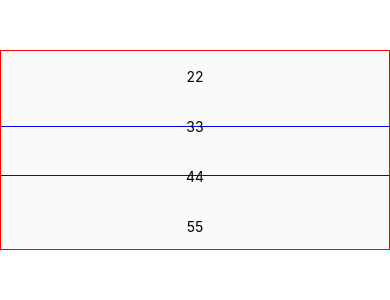
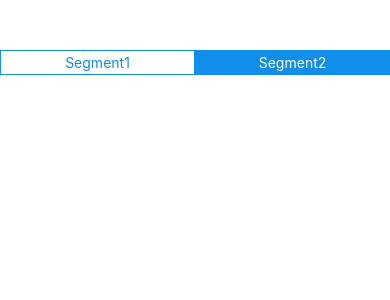
Before and after one commit to sthldd/my_rn_ui, a React Native app: screen / in a window 390 px wide. Shown: the top 300 px of the page. Built offline with nearby package versions, Linux system fonts and the light colour scheme.

Commit message:
SegmentedControl 分段器完成

```diff
--- a/App.tsx
+++ b/App.tsx
@@ -1,34 +1,24 @@
 import React, { useEffect, useState } from 'react';
 import {StyleSheet, Text, View, TouchableOpacity, Dimensions, ScrollView,Image} from 'react-native';
-import Picker from './components/Picker'
+import SegmentedControl  from './components/SegmentedControl'
 var { width ,height} = Dimensions.get('window');
 
-const distance = ['11','22','33','44','55','66','77','88','99','1010','1111']
 
 function App() {
-  const [transparent, setIsTransparent] = useState(true)
+  const [defaultIndex, setDefaultIndex] = useState(1)
 
-  const renderItem = (item,index) => {
-      return (
-          <View style={styles.pickItem} key={index}>
-            <Text>{item}</Text>
-          </View>
-      )
-  }
 
   const onChange = (selectIndexValue,selectIndex) =>{
-
+      console.log('1111')
+      setDefaultIndex(selectIndex)
   }
-  console.log(distance,'333')
   return (
     <View style={styles.cell}>
-        <Picker
-            list={distance}
-            wrapperHeight={200}
-            itemHeight={50}
-            selectIndex={1}
-            renderItem={renderItem}
+        <SegmentedControl
+            values={['Segment1', 'Segment2']}
+            defaultIndex={defaultIndex}
             onChange={onChange}
+            opacity={0.2}
             />
       {/*<View style={styles.buttonGroup}>*/}
       {/*  <TouchableOpacity onPress={_onPressButton} style={styles.btn}>*/}
--- a/components/Picker.tsx
+++ b/components/Picker.tsx
@@ -1,6 +1,6 @@
 import React, {useEffect, useRef, useState} from 'react';
-import {StyleSheet, View, Dimensions, Text, ScrollView, PixelRatio} from 'react-native';
-var {width,height} = Dimensions.get('window');
+import {StyleSheet, View, Dimensions, Text, ScrollView} from 'react-native';
+var {width} = Dimensions.get('window');
 interface State {
 
 }
--- /dev/null
+++ b/components/SegmentedControl.tsx
@@ -0,0 +1,77 @@
+import React, {useEffect, useRef, useState} from 'react';
+import {StyleSheet, View, Dimensions, Text, TouchableOpacity} from 'react-native';
+var {width} = Dimensions.get('window');
+interface State {
+
+}
+interface Props {
+    values:Array<string>,
+    defaultIndex?:number,
+    onChange:(value: string,index:number) => void;
+    disabledIndex?:number,
+    opacity?:number,
+    selectBackgroundColor?:string,
+    selectTextColor?:string,
+}
+
+
+function SegmentedControl(Props: Props, State: State) {
+    const [selectIndex,setSelectIndex] = useState(-1)
+
+
+    const changIndex = (item:string,index:number) =>{
+        setSelectIndex(index)
+        Props.onChange(item,index)
+    }
+
+    const renderItem = (item:string,index:number) =>{
+        return(
+            <TouchableOpacity key={index} style={[{
+                width:width /Props.values.length,
+                backgroundColor:index === Props.defaultIndex ?Props.selectBackgroundColor: 'white',
+                borderColor:index === Props.disabledIndex ? 'rgba(16, 142, 233,.5)' :''
+            },
+             styles.touchableItem,
+            ]}
+            onPress={()=>changIndex(item,index)}
+            activeOpacity = {Props.opacity}
+            disabled={index === Props.disabledIndex ?true:false}
+            >
+                <Text style={{
+                    color:index === Props.defaultIndex ? Props.selectTextColor : 'rgb(16, 142, 233)',
+                    opacity:index === Props.disabledIndex ? 0.5 : null
+                }}>{item}</Text>
+            </TouchableOpacity>
+        )
+    }
+
+    return (
+        <View style={styles.wapperContainer}>
+            {
+                Props.values.map((item,index)=>renderItem(item,index))
+            }
+        </View>
+    )
+}
+SegmentedControl.defaultProps = {
+    defaultIndex:0,
+    opacity:0.2,
+    selectBackgroundColor:'rgb(16, 142, 233)',
+    selectTextColor:'white'
+}
+
+const styles = StyleSheet.create({
+    wapperContainer:{
+        flexDirection:'row',
+        width,
+        justifyContent:'space-between',
+    },
+    touchableItem:{
+        alignItems:'center',
+        paddingVertical:3,
+        borderWidth:1,
+        borderColor:'rgb(16, 142, 233)',
+    },
+});
+
+export default SegmentedControl
```
